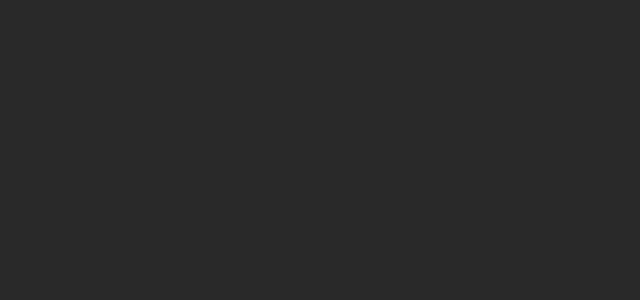
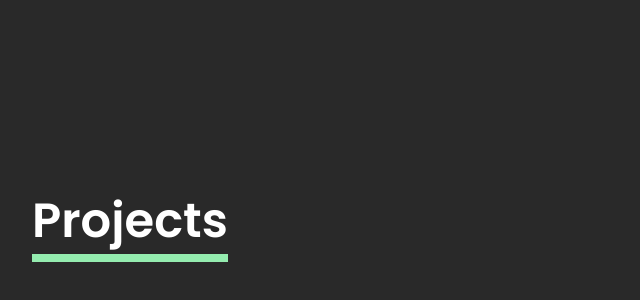
Before and after one commit to Dravani/Senior-Design, a React (Vite) app in the folder Frontend/: page /projects in a window 1280 px wide. Before the commit this address had no page. Shown: the part 280-580 px from the top of the page, without its empty margins (0-640 px from the left). Built offline with nearby package versions, Linux system fonts and the light colour scheme.

Commit message:
added preliminary projects page

```diff
--- a/Frontend/src/App.jsx
+++ b/Frontend/src/App.jsx
@@ -4,14 +4,30 @@
 // Pages
 import Login from './pages/Login';
 import SignUp from './pages/SignUp';
+import UserSensorHub from './pages/UserSensorHub'
+import UserProjectHub from './pages/UserProjectHub';
 
 function App() {
   return (
     <BrowserRouter>
       <Routes>
-        <Route path="/login" element={<Login />} />
-        <Route path="/signup" element={<SignUp />} />
-        <Route path="/" element={<Login />} />
+        <Route
+          path="/login"
+          element={<Login />} />
+        <Route
+          path="/signup"
+          element={<SignUp />} />
+        <Route
+          path="/"
+          element={<Login />} />
+        <Route
+          path="/projects"
+          element={<UserProjectHub/>}
+        />
+        <Route
+          path="/sensors"
+          element={<UserSensorHub/>}
+        />
       </Routes>
     </BrowserRouter>
   );
--- /dev/null
+++ b/Frontend/src/pages/UserProjectHub.css
@@ -0,0 +1,8 @@
+.user-project-hub {
+    width: 100vw;
+    overflow-x: hidden;
+}
+
+.user-project-hub .dash-title {
+    margin-top: 14.5em;
+}
--- /dev/null
+++ b/Frontend/src/pages/UserProjectHub.jsx
@@ -0,0 +1,16 @@
+import React from "react";
+
+// CSS Stylings
+import './UserProjectHub.css'
+
+const UserProjectHub = () => {
+    return (
+        <div className="user-project-hub">
+            <div className="dash-title">
+                <h2><span className="underline">Projects</span></h2>
+            </div>
+        </div>
+    )
+}
+
+export default UserProjectHub;
```
